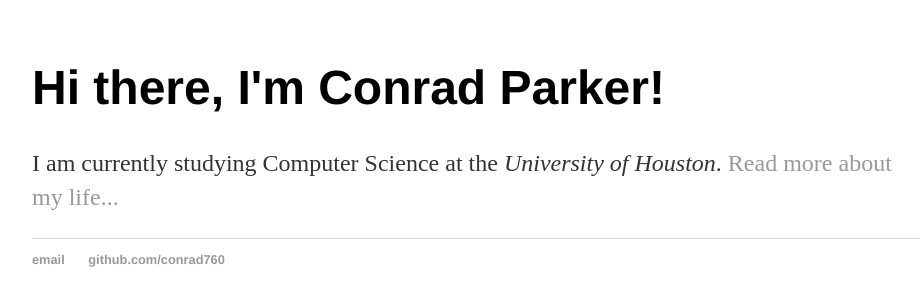
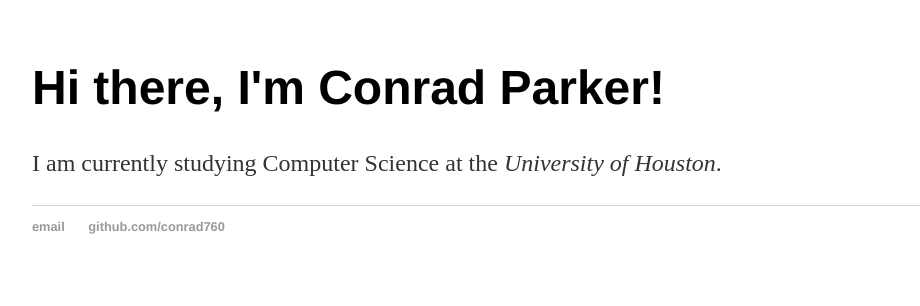
Before and after one commit to conrad760/conrad760.github.io, a Jekyll site: the page built from index.html, in a window 1280 px wide. Shown: the top 306 px of the page, without its empty margins (160-1080 px from the left). Built offline with Jekyll 4.4.1, drawn with Linux system fonts in a browser that asks for light colours.

Commit message:
comments

```diff
--- a/index.html
+++ b/index.html
@@ -4,5 +4,5 @@ title: Conrad Parker
 ---
 <div class="blurb">
 	<h1>Hi there, I'm Conrad Parker!</h1>
-	<p>I am currently studying Computer Science at the <em>University of Houston</em>. <a href="/tmp">Read more about my life...</a></p>
+	<p>I am currently studying Computer Science at the <em>University of Houston</em>.</p>
 </div><!-- /.blurb -->
```
